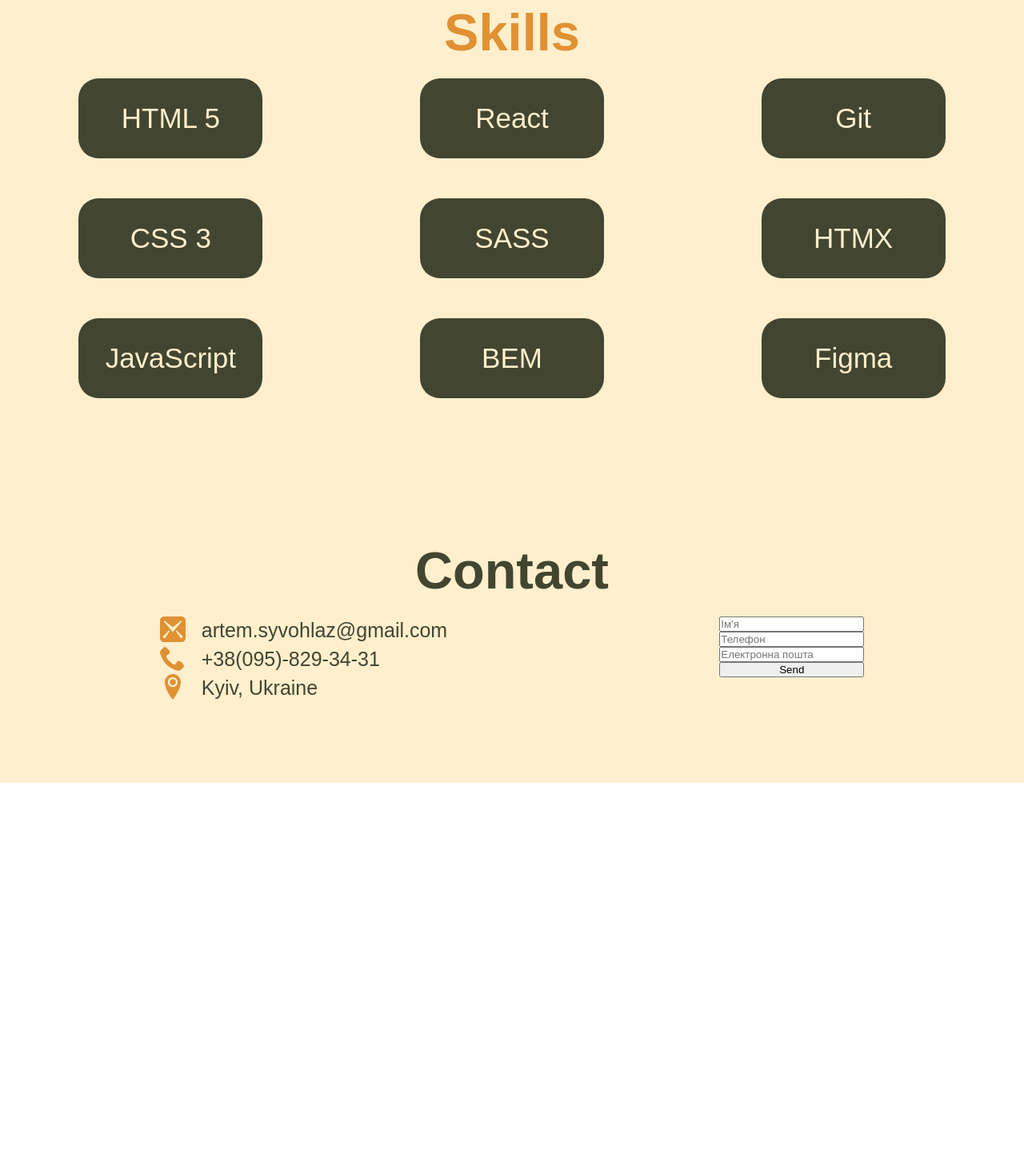
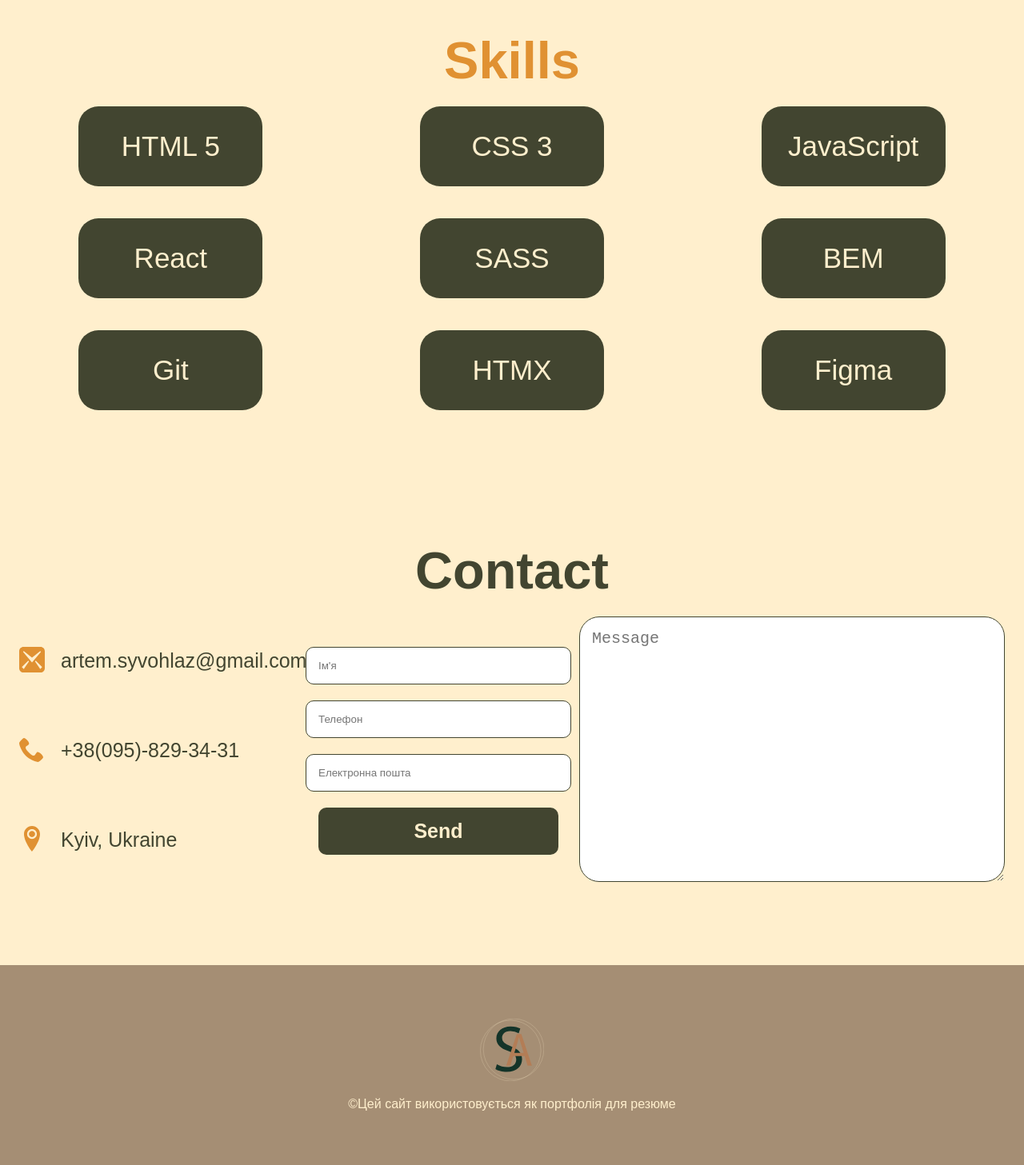
Before and after one commit to jonnytaddesky/CV, a plain HTML site: page index.html in a window 1280 px wide. Shown: the part 1514-2971 px from the top of the page at 80% size. Before the commit the page ends 2493 px from the top, so only its background shows below. Drawn offline with Linux system fonts and the light colour scheme; a web font is replaced by a local one.

Commit message:
result 1

```diff
--- a/index.html
+++ b/index.html
@@ -59,7 +59,7 @@
         <h2 class="section-skills-title">Skills</h2>
         <ul class="section-skills-list">
           <div class="section-skills-container">
-            <div>
+            <div class="section-row-skills">
               <li class="section-skills-item">
                 <a>HTML 5</a>
               </li>
@@ -70,7 +70,7 @@
                 <a>JavaScript</a>
               </li>
             </div>
-            <div>
+            <div class="section-row-skills">
               <li class="section-skills-item">
                 <a>React</a>
               </li>
@@ -81,7 +81,7 @@
                 <a>BEM</a>
               </li>
             </div>
-            <div>
+            <div class="section-row-skills">
               <li class="section-skills-item">
                 <a>Git</a>
               </li>
@@ -130,10 +130,17 @@
           </div>
           <div class="form">
             <form class="modal-form" name="contact-form" autocomplete="off">
-              <div>
-                <label class="visually-hidden" for="user-name"> Ім'я </label>
+              <div class="container-form"></div>
+              <div class="general-input">
+                <div class="modal-form-field">
+                  <label
+                    class="form-field-label visually-hidden"
+                    for="user-name"
+                  >
+                    Ім'я
+                  </label>
                   <input
-                  class=""
+                    class="form-field-input"
                     type="text"
                     id="user-name"
                     name="user-name"
@@ -143,10 +150,15 @@
                     required
                   />
                 </div>
-              <div class="">
-                <label class="visually-hidden" for="user-tel"> Телефон </label>
+                <div class="modal-form-field">
+                  <label
+                    class="form-field-label visually-hidden"
+                    for="user-tel"
+                  >
+                    Телефон
+                  </label>
                   <input
-                  class=""
+                    class="form-field-input"
                     type="tel"
                     id="user-tel"
                     name="user-tel"
@@ -155,12 +167,15 @@
                     required
                   />
                 </div>
-              <div class="">
-                <label class="visually-hidden" for="user-email">
+                <div class="modal-form-field">
+                  <label
+                    class="form-field-label visually-hidden"
+                    for="user-email"
+                  >
                     Електронна пошта
                   </label>
                   <input
-                  class=""
+                    class="form-field-input"
                     type="email"
                     id="user-email"
                     name="user-email"
@@ -168,12 +183,29 @@
                     required
                   />
                 </div>
-              <button class="" type="submit">Send</button>
+                <button class="button-send" type="submit">Send</button>
+              </div>
+              <div class=".modal-form-field-textarea">
+                <textarea
+                  class="textarea"
+                  id=""
+                  cols="30"
+                  rows="10"
+                  placeholder="Message"
+                ></textarea>
+              </div>
             </form>
           </div>
         </div>
       </section>
     </main>
-    <footer></footer>
+    <footer class="footer">
+      <div class="footer-container">
+        <img class="footer-logo" src="./images/footer-logo.svg" alt="Logo" />
+        <p class="footer-term">
+          &copy;Цей сайт використовується як портфолія для резюме
+        </p>
+      </div>
+    </footer>
   </body>
 </html>
--- a/styles/style.css
+++ b/styles/style.css
@@ -219,6 +219,8 @@ section {
   justify-content: center;
   text-align: center;
   height: 800px;
+  width: 100%;
+  margin: 0 auto;
   background-color: #ffefcd;
 }
 
@@ -233,19 +235,28 @@ section {
 .section-skills-list {
   list-style: none;
   width: 100%;
+  margin: 0 auto;
   color: white;
 }
 
 .section-skills-container {
   display: flex;
   align-items: center;
+  flex-direction: column;
+  gap: 40px;
+  justify-content: space-around;
+}
+
+.section-row-skills {
+  display: flex;
+  width: 100%;
   justify-content: space-around;
 }
 
 .section-skills-item {
   font-size: 35px;
   font-weight: 500;
-  margin-bottom: 50px;
+  gap: 20px;
   width: 170px;
   padding: 30px;
   background-color: #424530;
@@ -253,7 +264,9 @@ section {
   border-radius: 25px;
   transition: transform 0.5s;
 }
-
+.section-skills-item:last-child {
+  margin-bottom: 0px;
+}
 .section-skills-item:hover {
   transform: scale(1.2);
   font-size: 35px;
@@ -268,7 +281,7 @@ section {
   align-items: center;
   justify-content: center;
   text-align: center;
-  height: auto;
+  /* height: auto; */
   background-color: #ffefcd;
   padding-bottom: 100px;
 }
@@ -301,7 +314,6 @@ section {
 .phone {
   width: 300px;
   display: flex;
-  flex-grow: 1;
   align-items: center;
 }
 
@@ -336,5 +348,88 @@ section {
 /* Form */
 .modal-form {
   display: flex;
+  gap: 10px;
+}
+
+.general-input {
+  width: 100%;
+  display: flex;
   flex-direction: column;
+  justify-content: center;
+  align-items: center;
+  gap: 20px;
 }
+.modal-form-field {
+  width: 100%;
+}
+.form-field-input {
+  width: 300px;
+  padding: 15px;
+  border-radius: 10px;
+  border: 0;
+  border: 1px solid #424530;
+}
+
+.form-field-input:focus {
+  border: 1px solid #e09132;
+  outline: none;
+}
+
+.form-field-input:focus::placeholder {
+  color: #e09132;
+}
+
+.button-send {
+  width: 300px;
+  padding: 15px;
+  border-radius: 10px;
+  border: 0;
+  font-size: 25px;
+  font-weight: 600;
+  background-color: #424530;
+  color: #ffefcd;
+}
+
+.button-send:hover {
+  background-color: #e09132;
+  color: #424530;
+}
+
+.textarea {
+  width: 500px;
+  height: 300px;
+  padding: 15px;
+  font-size: 20px;
+  border-radius: 25px;
+  border: 0;
+  border: 1px solid #424530;
+}
+
+.textarea:focus {
+  border: 1px solid #e09132;
+  outline: none;
+}
+
+.textarea:focus::placeholder {
+  color: #e09132;
+}
+
+/* Footer */
+
+.footer-container {
+  width: 100%;
+  height: 250px;
+  display: flex;
+  flex-direction: column;
+  justify-content: center;
+  align-items: center;
+  background-color: #a58e74;
+}
+.footer-logo {
+  width: 80px;
+  margin-bottom: 20px;
+}
+
+.footer-term {
+  color: #ffefcd;
+}
```
Also changed, not shown: images/SVG/footer-logo.svg (added), images/footer-logo.svg (added). Lines whose indentation alone changed are shown as unchanged.
